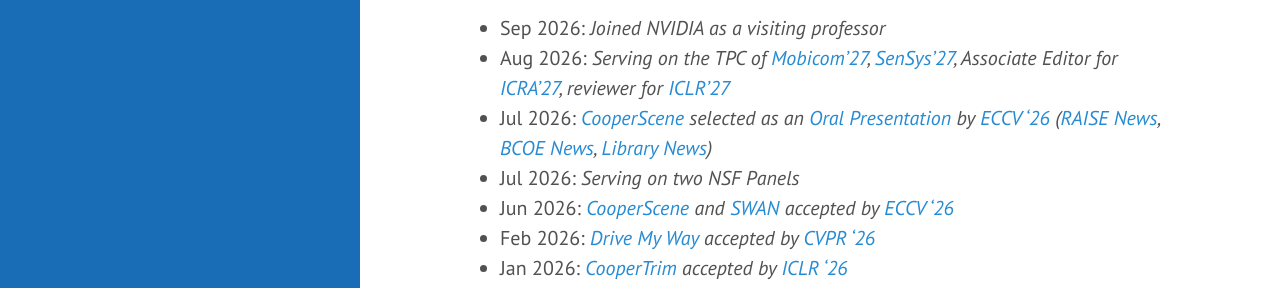
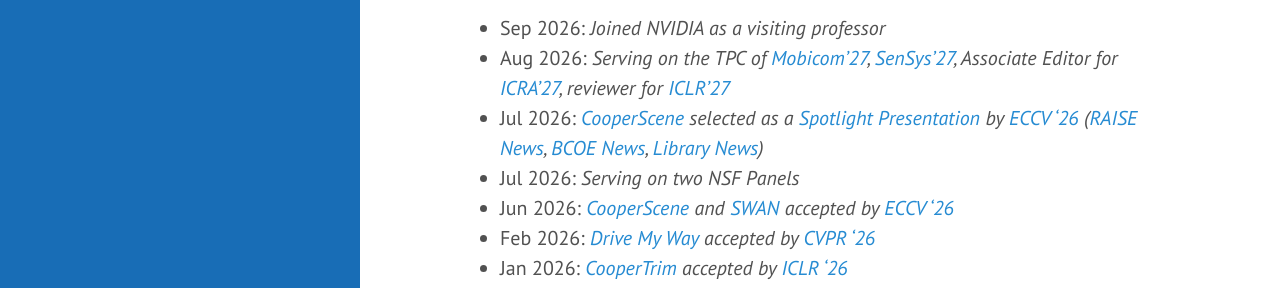
Before and after one commit to hangqiu/hangqiu.github.io, a Jekyll site: the page built from index.md, in a window 1280 px wide. Shown: the part 844-1132 px from the top of the page. Built offline with Jekyll 4.4.1, drawn with Linux system fonts in a browser that asks for light colours; a style sheet for code colours, icons or effects is not loaded.

Commit message:
Auto-sync lab_news_auto.yml from source repo

```diff
--- a/_data/lab_news_auto.yml
+++ b/_data/lab_news_auto.yml
@@ -1,4 +1,4 @@
-- title: "[CooperScene](https://arxiv.org/abs/2606.31219) selected as an [Oral Presentation](https://eccv.ecva.net/virtual/2026/spotlight/6201) by [ECCV '26](https://eccv.ecva.net/Conferences/2026) ([RAISE News](https://raise.ucr.edu/conference/2026/09/03/ucr-researchers-present-computer-vision-advances-premier-ai-conference-europe), [BCOE News](https://engr.ucr.edu/news/2026/09/21/bcoe-computer-vision-research-earns-recognition-eccv-2026), [Library News](https://library.ucr.edu/news/2026/09/09/ucr-library-research-and-technology-division-helps-cisl-lab-bring-autonomous))"
+- title: "[CooperScene](https://arxiv.org/abs/2606.31219) selected as a [Spotlight Presentation](https://eccv.ecva.net/virtual/2026/spotlight/6201) by [ECCV '26](https://eccv.ecva.net/Conferences/2026) ([RAISE News](https://raise.ucr.edu/conference/2026/09/03/ucr-researchers-present-computer-vision-advances-premier-ai-conference-europe), [BCOE News](https://engr.ucr.edu/news/2026/09/21/bcoe-computer-vision-research-earns-recognition-eccv-2026), [Library News](https://library.ucr.edu/news/2026/09/09/ucr-library-research-and-technology-division-helps-cisl-lab-bring-autonomous))"
   date: 2026-07-23
 
 - title: "[CooperScene](https://arxiv.org/abs/2606.31219) and [SWAN](https://arxiv.org/abs/2604.26181) accepted by [ECCV '26](https://eccv.ecva.net/Conferences/2026)"
```
